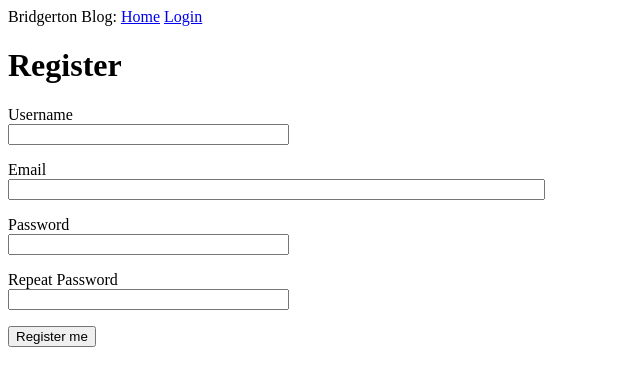
After one commit to blueberrypicnic/microblog4, a Flask app: page /register in a window 1280 px wide. The commit adds this page. Shown: the top 386 px of the page, without its empty margins (0-640 px from the left). Run offline with Flask 2, Linux system fonts and the light colour scheme.

Commit message:
Completed Chapter 5. Truly, this time.

```diff
--- a/app/__init__.py
+++ b/app/__init__.py
@@ -9,7 +9,6 @@ app.config.from_object(Config)
 db = SQLAlchemy(app)
 migrate = Migrate(app, db)
 login = LoginManager(app)
-
-# app.config["SQLALCHEMY_TRACK_MODIFICATIONS"] = False
+login.login_view = 'login'
 
 from app import routes, models
--- a/app/forms.py
+++ b/app/forms.py
@@ -1,11 +1,30 @@
 from flask_wtf import FlaskForm
 from wtforms import StringField, PasswordField, BooleanField, SubmitField
-from wtforms.validators import DataRequired
+from wtforms.validators import ValidationError, DataRequired, Email, EqualTo
 from app.models import User
 
 
 class LoginForm(FlaskForm):
     username = StringField('Username', validators=[DataRequired()])
     password = PasswordField('Password', validators=[DataRequired()])
-    remember_me = BooleanField('Remember me')
-    submit = SubmitField('Sign in')
+    remember_me = BooleanField('Remember Me')
+    submit = SubmitField('Sign In')
+
+
+class RegistrationForm(FlaskForm):
+    username = StringField('Username', validators=[DataRequired()])
+    email = StringField('Email', validators=[DataRequired(), Email()])
+    password = PasswordField('Password', validators=[DataRequired()])
+    password2 = PasswordField(
+        'Repeat Password', validators=[DataRequired(), EqualTo('password')])
+    submit = SubmitField('Register me')
+
+    def validate_username(self, username):
+        user = User.query.filter_by(username=username.data).first()
+        if user is not None:
+            raise ValidationError('Please use a different username.')
+
+    def validate_email(self, email):
+        user = User.query.filter_by(email=email.data).first()
+        if user is not None:
+            raise ValidationError('Please use a different email address.')
--- a/app/models.py
+++ b/app/models.py
@@ -14,7 +14,7 @@ class User(UserMixin, db.Model):
     def __repr__(self):
         return f'id: {self.id}, user: {self.username}, email: {self.email}, password_hash: {self.password_hash}'
 
-    def set_password_hash(self, password):
+    def set_password(self, password):
         self.password_hash = generate_password_hash(password)
 
     def check_password(self, password):
--- a/app/routes.py
+++ b/app/routes.py
@@ -1,12 +1,14 @@
-from flask import render_template, flash, redirect, url_for
-from flask_login import login_user, current_user
+from flask import render_template, flash, redirect, url_for, request
+from flask_login import login_user, logout_user, current_user, login_required
+from werkzeug.urls import url_parse
 from app import app, db
-from app.forms import LoginForm
+from app.forms import LoginForm, RegistrationForm
 from app.models import User
 
 
 @app.route('/')
 @app.route('/index')
+@login_required
 def index():
     posts = [
         {
@@ -38,7 +40,10 @@ def login():
         # Valid username and password
         if user and user.check_password(form.password.data):
             login_user(user, remember=form.remember_me.data)
-            return redirect(url_for('index'))
+            next_page = request.args.get('next')
+            if not next_page or url_parse(next_page).netloc != '':
+                next_page = url_for('index')
+            return redirect(next_page)
 
         # Invalid username or password
         else:
@@ -49,11 +54,39 @@ def login():
     return render_template('login.html', title='Login', form=form)
 
 
+@app.route('/register', methods=['GET', 'POST'])
+def register():
+    # If user currently log in, don't let them log in a second time
+    if current_user.is_authenticated:
+        return redirect(url_for('index'))
+
+    # Present the registration form
+    form = RegistrationForm()
+
+    # Check if all fields are kosher.  If so, register user.
+    if form.validate_on_submit():
+        user = User(username=form.username.data, email=form.email.data)
+        user.set_password(form.password.data)
+        db.session.add(user)
+        db.session.commit()
+        flash('Congratulations, you are now a registered user!')
+        return redirect(url_for('login'))
+    return render_template('register.html', title='Register', form=form)
+
+
+@app.route('/logout')
+@login_required
+def logout():
+    logout_user()
+    return redirect(url_for('index'))
+
+
 @app.route('/ox')
 def ox():
     return "Olly olly oxen free!"
 
 
 @app.route('/bridgerton')
+@login_required
 def bridgerton():
     return "Good afternoon, Your Grace.  [deep bow]"
--- a/app/templates/base.html
+++ b/app/templates/base.html
@@ -15,8 +15,11 @@
 <nav>
     Bridgerton Blog:
     <a href={{ url_for('index') }} id="home_page">Home</a>
+    {% if current_user.is_anonymous %}
     <a href={{ url_for('login') }} id="login_page">Login</a>
-    {#    <a href={{ url_for('logout') }} id="logout_page">Logout</a>#}
+    {% else %}
+    <a href={{ url_for('logout') }} id="logout_page">Logout</a>
+    {% endif %}
 </nav>
 
 {% with messages = get_flashed_messages() %}
--- a/app/templates/index.html
+++ b/app/templates/index.html
@@ -2,7 +2,7 @@
 
 
 {% block content %}
-{#    <h1>Hello, {{ user.username }}</h1>#}
+    <h1>Hello, {{ current_user.username }}</h1>
     {% if posts %}
         <table>
             <tr>
--- a/app/templates/login.html
+++ b/app/templates/login.html
@@ -24,5 +24,6 @@
         <p>
             {{ form.submit() }}
         </p>
+        <p>New user? <a href="{{ url_for('register') }}">Click to register</a></p>
     </form>
 {% endblock %}
--- /dev/null
+++ b/app/templates/register.html
@@ -0,0 +1,37 @@
+{% extends "base.html" %}
+
+{% block content %}
+    <h1>Register</h1>
+    <form action="" method="post">
+        {{ form.hidden_tag() }}
+        <p>
+            {{ form.username.label }}<br>
+            {{ form.username(size=32) }}<br>
+            {% for error in form.username.errors %}
+                <span style="color: red;">[{{ error }}]</span>
+            {% endfor %}
+        </p>
+        <p>
+            {{ form.email.label }}<br>
+            {{ form.email(size=64) }}<br>
+            {% for error in form.email.errors %}
+                <span style="color: red;">[{{ error }}]</span>
+            {% endfor %}
+        </p>
+        <p>
+            {{ form.password.label }}<br>
+            {{ form.password(size=32) }}<br>
+            {% for error in form.password.errors %}
+                <span style="color: red;">[{{ error }}]</span>
+            {% endfor %}
+        </p>
+        <p>
+            {{ form.password2.label }}<br>
+            {{ form.password2(size=32) }}<br>
+            {% for error in form.password2.errors %}
+                <span style="color: red;">[{{ error }}]</span>
+            {% endfor %}
+        </p>
+        <p>{{ form.submit() }}</p>
+    </form>
+{% endblock %}
```
Also changed, not shown: bridgerton.db.
